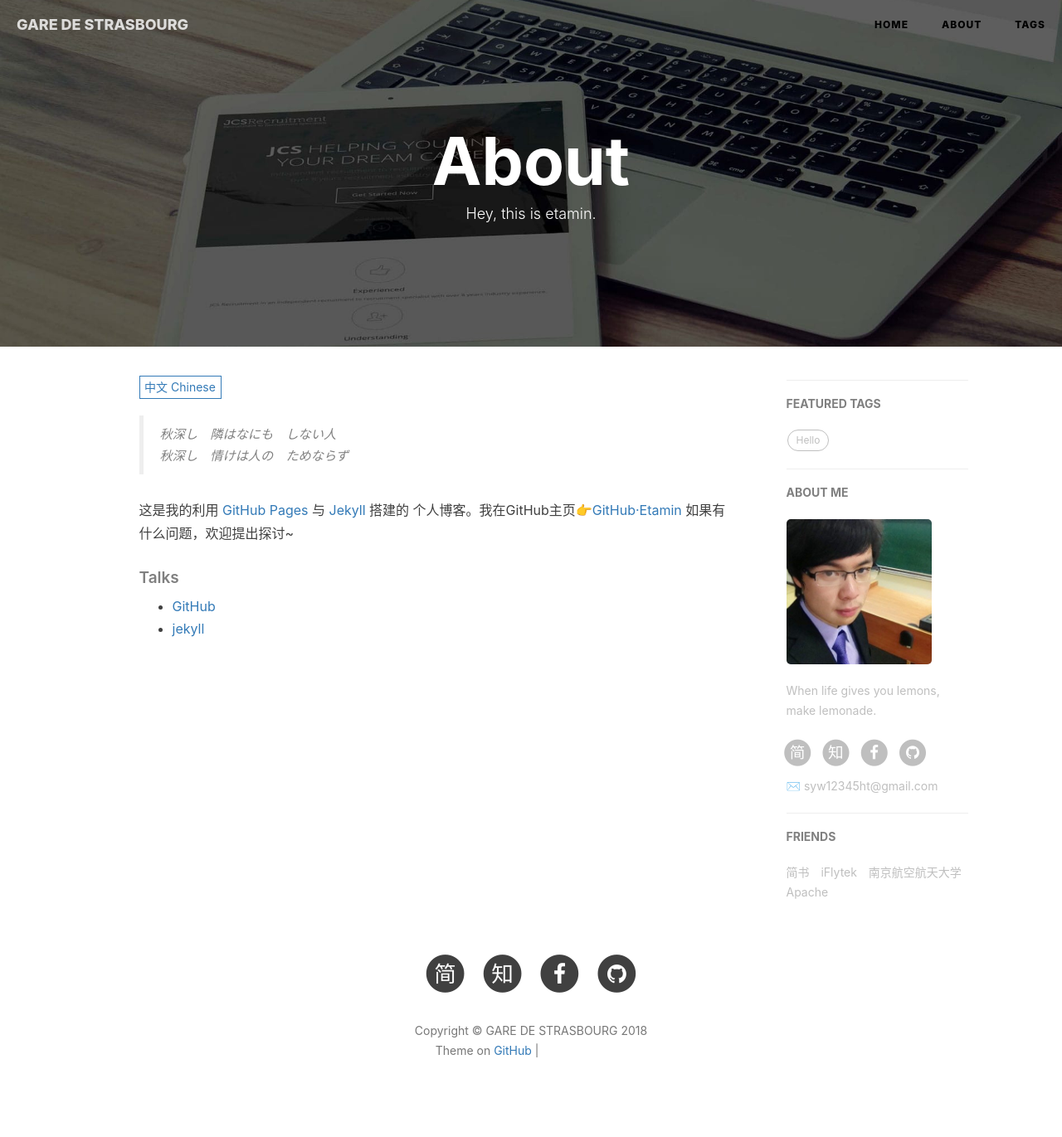
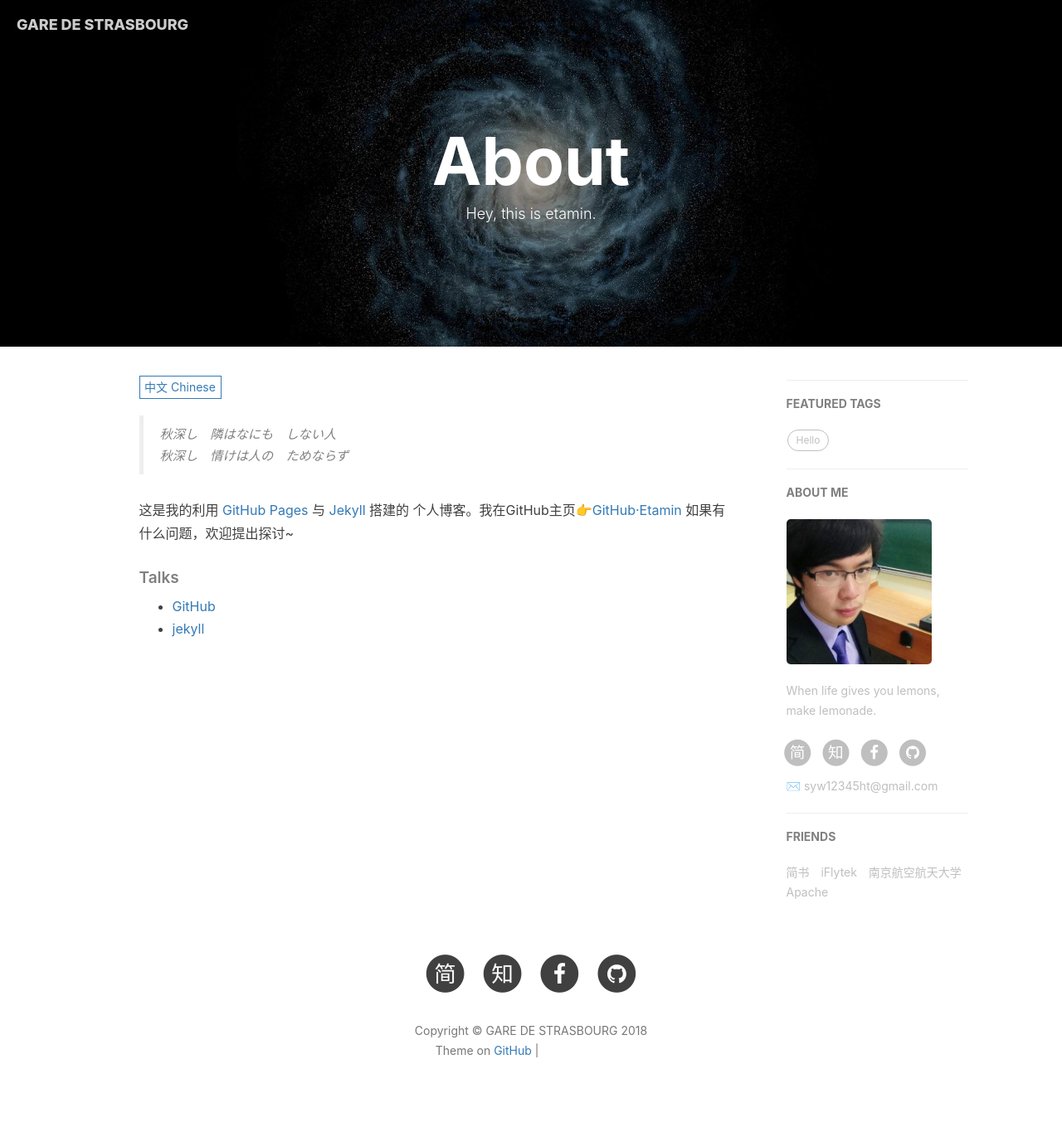
Before and after one commit to Etamin/Etamin.github.io, a Jekyll site: the page built from about.html, in a window 1280 px wide. Shown: the whole page at 83% size. Built offline with Jekyll 4.4.1, drawn with Linux system fonts in a browser that asks for light colours; nearby versions of some CDN libraries; comment, search, counter and statistics services are not loaded; grey boxes are pictures that could not be loaded.

Commit message:
delete images

```diff
--- a/about.html
+++ b/about.html
@@ -2,7 +2,7 @@
 layout: page
 title: "About"
 description: "Hey, this is etamin."
-header-img: "img/post-bg-rwd.jpg"
+header-img: "img/post-bg-universe.jpg"
 ---
 
 <Language Selector>
```
Also changed, not shown: img/home-bg-art.jpg (deleted), img/home-bg-geek.jpg (deleted), img/home-bg-o.jpg (deleted), img/home-bg.jpg (deleted), img/post-bg-universe.jpg (added), img/post-sample-image.jpg (deleted), img/tag-bg-o.jpg (deleted), 2 other files.
